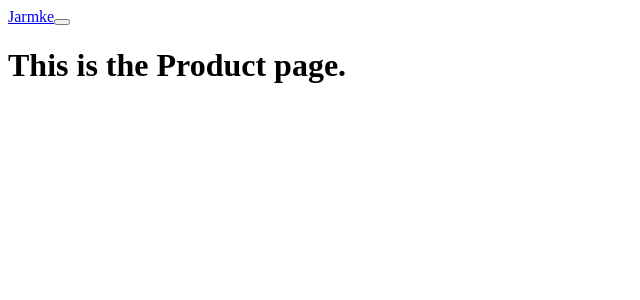
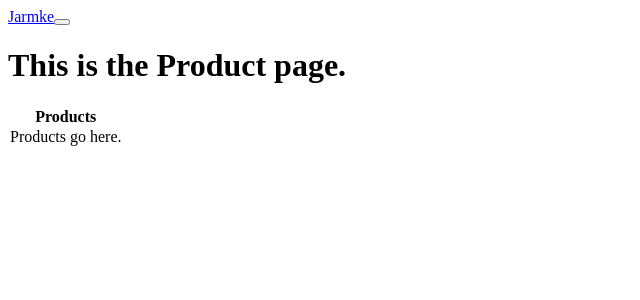
Before and after one commit to DarianRushworth/JarmkeFrontend, a React (Create React App) app: page /productsPage in a window 1280 px wide. Shown: the top 300 px of the page, without its empty margins (0-640 px from the left). Built offline with nearby package versions, Linux system fonts and the light colour scheme; no server answers.

Commit message:
Table component setup and ready for Fetching

```diff
--- /dev/null
+++ b/src/components/ProductTable/index.js
@@ -0,0 +1,22 @@
+import React from "react"
+import { Table } from "react-bootstrap"
+
+export default function ProductTable(){
+    return(
+        <div>
+            <Table>
+                <thead
+                style={{
+                    textAlign: "center"
+                }}>
+                    <tr>
+                        <strong>Products</strong>
+                    </tr>
+                </thead>
+                <tbody>
+                    Products go here.
+                </tbody>
+            </Table>
+        </div>
+    )
+}
--- a/src/pages/ProductsPage/index.js
+++ b/src/pages/ProductsPage/index.js
@@ -1,9 +1,13 @@
 import React from "react"
+import ProductTable from "../../components/ProductTable"
 
 export default function ProductPage(){
     return(
+        <div>
         <h1>
             This is the Product page.
         </h1>
+        <ProductTable />
+        </div>
     )
 }
```
